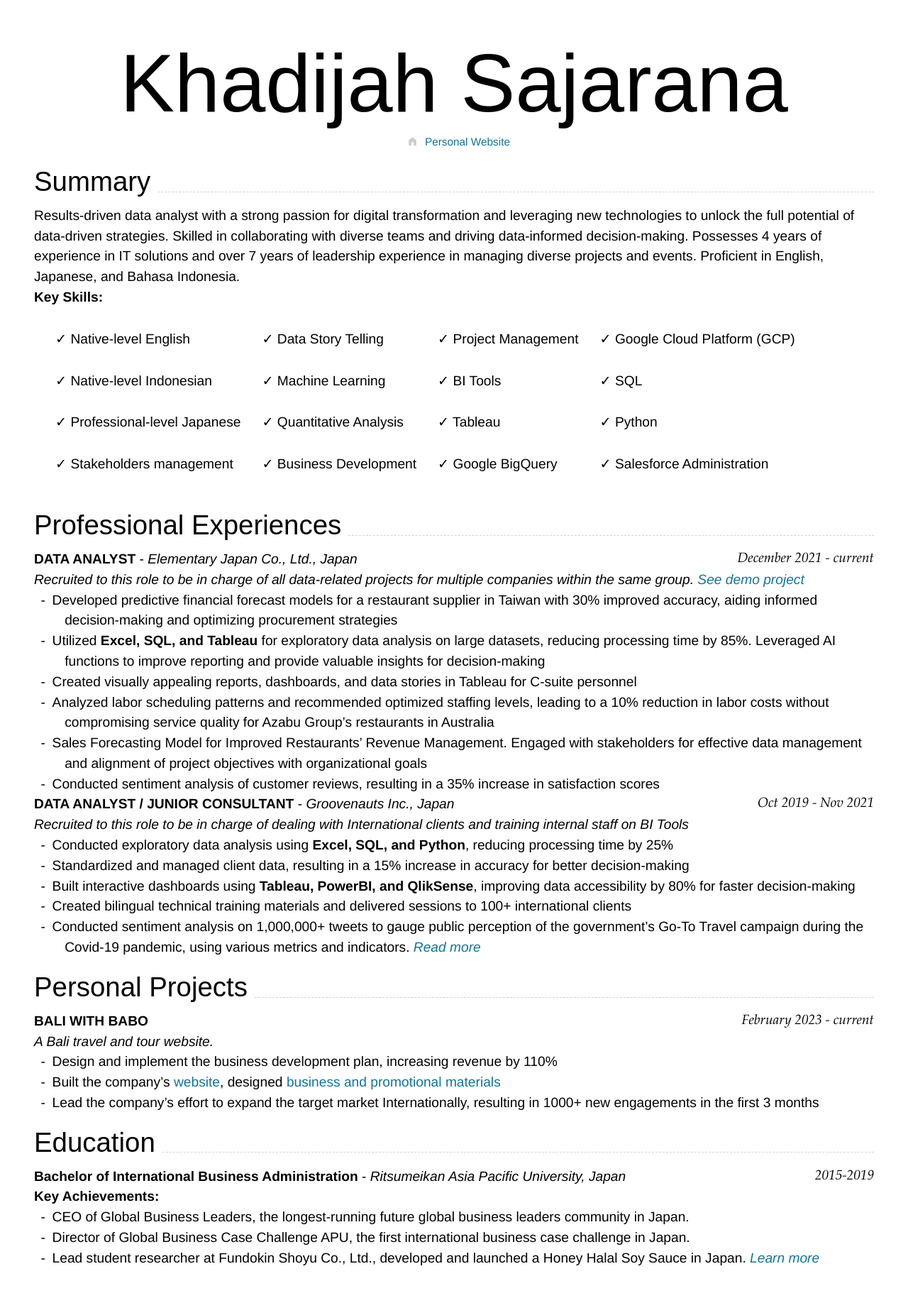
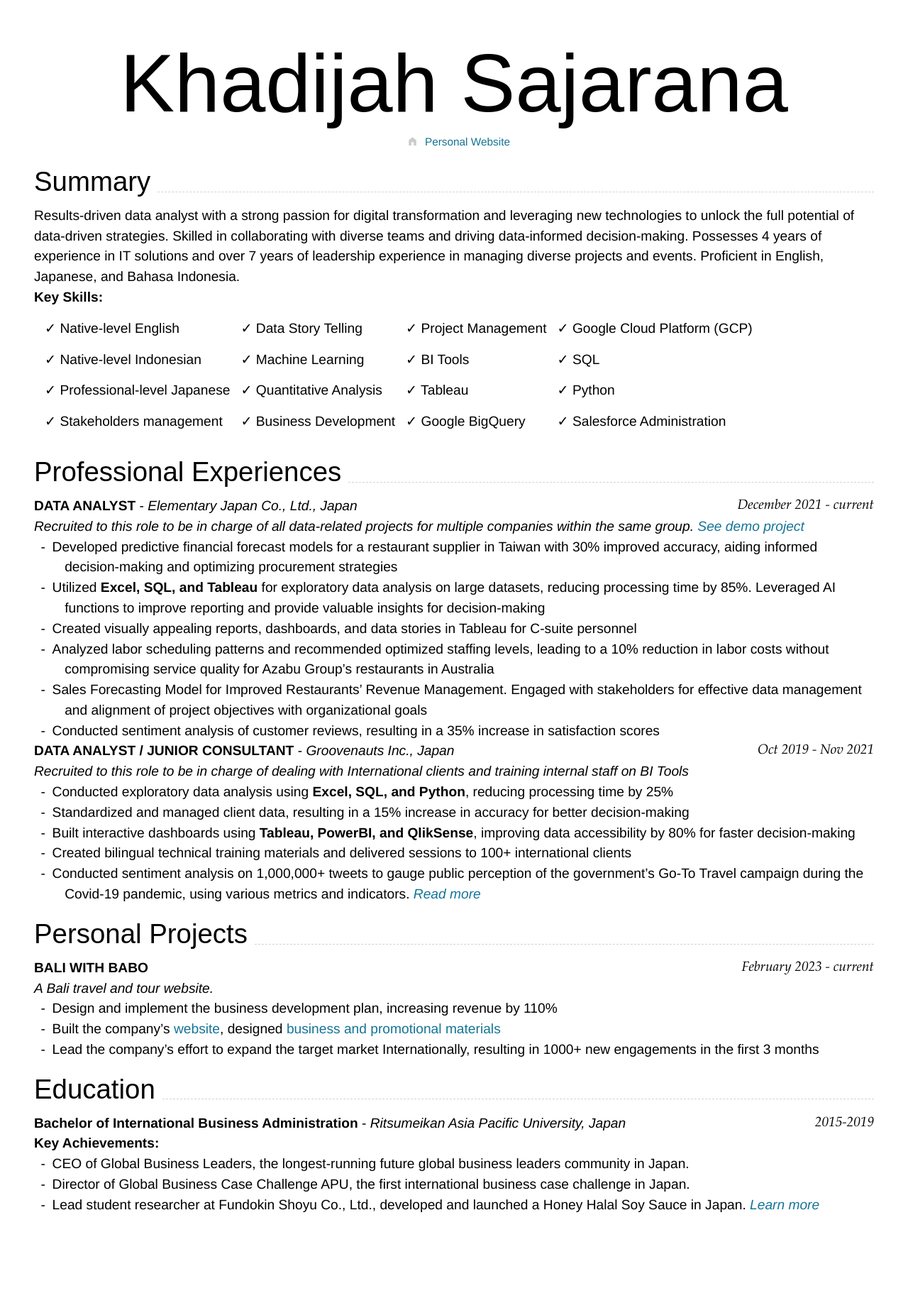
Before and after one commit to ksajarana/KhadijahSajarana_Resume, a Jekyll site: the page built from index.md, in a window 1280 px wide. Shown: the whole page at 71% size. Built offline with Jekyll 4.4.1, drawn with Linux system fonts in a browser that asks for light colours; nearby versions of some CDN libraries; after the commit the page ends 1761 px from its top, so only the background shows below that.

Commit message:
Spacing fix

```diff
--- a/index.md
+++ b/index.md
@@ -17,7 +17,7 @@ Results-driven data analyst with a strong passion for digital transformation and
 
 **Key Skills:**
 
-<table style="border-collapse: separate; border-spacing: 30px;">
+<table style="border-collapse: separate; border-spacing: 15px;">
   <tr>
     <td>✓ Native-level English</td>
     <td>✓ Data Story Telling</td>
```
